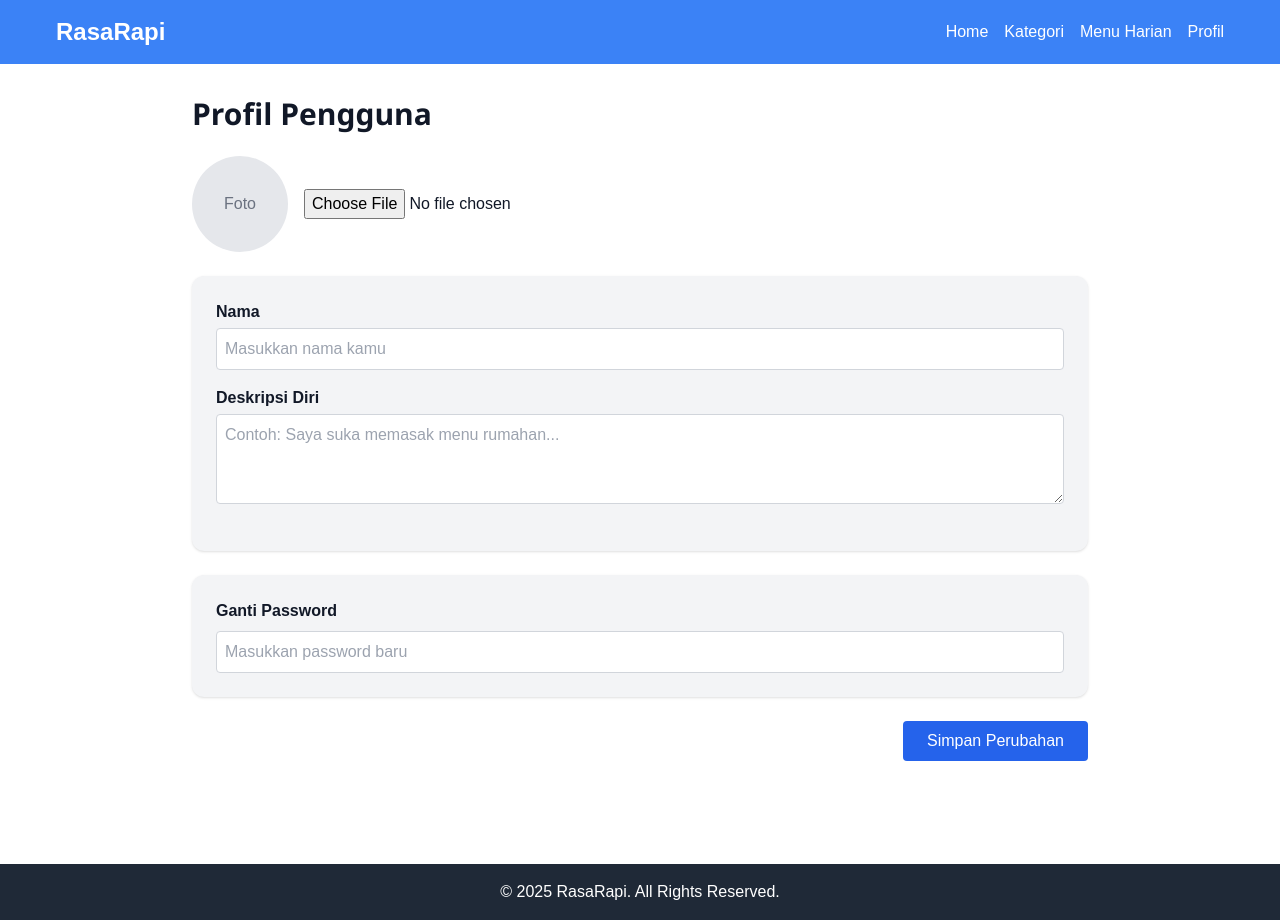
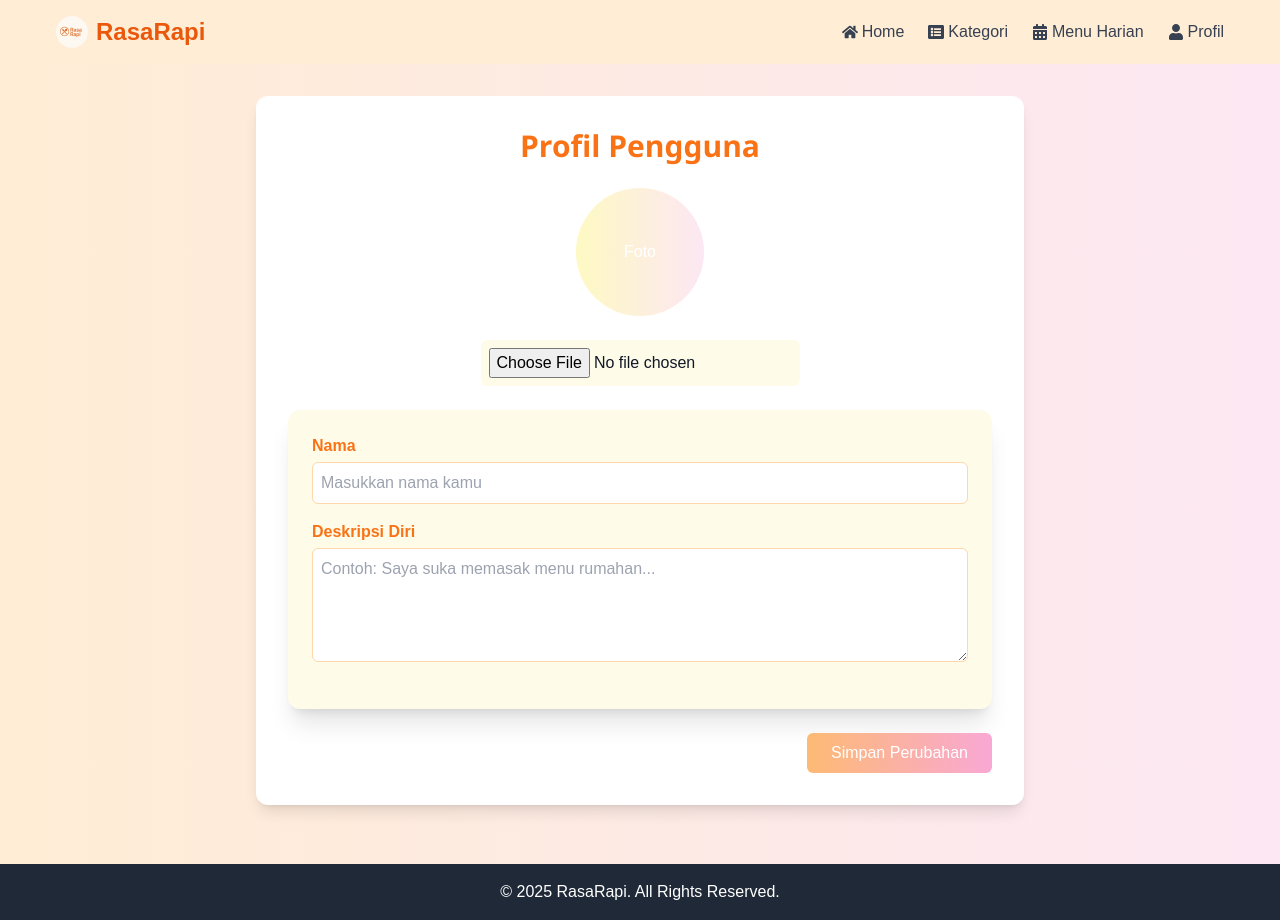
Before and after one commit to anishazulva/project_uts_rasarapi_kel5, a React (Create React App) app: page /profil in a window 1280 px wide. Built offline with nearby package versions, Linux system fonts and the light colour scheme.

Commit message:
update tampilan

```diff
--- a/package.json
+++ b/package.json
@@ -9,6 +9,7 @@
     "@testing-library/user-event": "^13.5.0",
     "react": "^19.1.0",
     "react-dom": "^19.1.0",
+    "react-icons": "^5.5.0",
     "react-router-dom": "^7.5.3",
     "react-scripts": "^5.0.1",
     "web-vitals": "^2.1.4"
--- a/src/components/Navbar.jsx
+++ b/src/components/Navbar.jsx
@@ -1,20 +1,43 @@
 import React from "react";
 import { Link } from "react-router-dom";
+import { FaHome, FaListAlt, FaCalendarAlt, FaUser } from "react-icons/fa";
 
 function Navbar() {
   return (
-    <nav className="bg-blue-500 p-4">
+    <nav className="bg-orange-100 shadow-md p-4">
       <div className="container mx-auto flex justify-between items-center">
-        <Link to="/" className="text-white text-2xl font-semibold">RasaRapi</Link>
-        <ul className="flex space-x-4">
-          <li><Link to="/" className="text-white">Home</Link></li>
-          <li><Link to="/kategori" className="text-white">Kategori</Link></li>
-          <li><Link to="/menu-harian" className="text-white">Menu Harian</Link></li>
-          <li><Link to="/profil" className="text-white">Profil</Link></li>
+        {/* Logo & Judul */}
+        <Link to="/" className="flex items-center space-x-2">
+          <img src="/images/logo.png" alt="Logo" className="w-8 h-8 rounded-full" />
+          <span className="text-orange-600 text-2xl font-bold">RasaRapi</span>
+        </Link>
+
+        {/* Menu */}
+        <ul className="flex space-x-6">
+          <li>
+            <Link to="/" className="flex items-center gap-1 text-gray-700 hover:text-orange-500 transition">
+              <FaHome /> Home
+            </Link>
+          </li>
+          <li>
+            <Link to="/kategori" className="flex items-center gap-1 text-gray-700 hover:text-orange-500 transition">
+              <FaListAlt /> Kategori
+            </Link>
+          </li>
+          <li>
+            <Link to="/menu-harian" className="flex items-center gap-1 text-gray-700 hover:text-orange-500 transition">
+              <FaCalendarAlt /> Menu Harian
+            </Link>
+          </li>
+          <li>
+            <Link to="/profil" className="flex items-center gap-1 text-gray-700 hover:text-orange-500 transition">
+              <FaUser /> Profil
+            </Link>
+          </li>
         </ul>
       </div>
     </nav>
   );
 }
 
-export default Navbar;
+export default Navbar;
--- a/src/pages/DailyMenu.jsx
+++ b/src/pages/DailyMenu.jsx
@@ -17,7 +17,6 @@ function DailyMenu() {
     Object.fromEntries(days.map(day => [day, []]))
   );
 
-  // Load menu dari localStorage saat pertama kali render
   useEffect(() => {
     const savedMenu = localStorage.getItem("dailyMenu");
     if (savedMenu) {
@@ -46,20 +45,20 @@ function DailyMenu() {
 
   return (
     <div className="relative min-h-screen container mx-auto p-4 pb-24">
-      <h1 className="text-4xl font-bold mb-6 text-center">Menu Harian</h1>
+      <h1 className="text-4xl font-bold mb-6 text-center text-orange-600">Menu Harian</h1>
 
-      <div className="grid grid-cols-1 sm:grid-cols-2 md:grid-cols-3 gap-4">
+      <div className="grid grid-cols-1 sm:grid-cols-2 md:grid-cols-3 gap-6">
         {days.map((day) => (
-          <div key={day} className="bg-white p-4 rounded-lg shadow-md">
-            <h2 className="text-xl font-semibold mb-2">{day}</h2>
+          <div key={day} className="bg-orange-100 p-6 rounded-lg shadow-lg hover:shadow-xl transition-shadow">
+            <h2 className="text-2xl font-semibold mb-4 text-orange-700">{day}</h2>
 
-            <div className="h-48 overflow-y-auto border rounded p-2 mb-3">
+            <div className="h-48 overflow-y-auto border rounded p-2 mb-3 bg-white shadow-md">
               {recipeList.map((recipe, index) => (
                 <button
                   key={index}
                   onClick={() => handleToggleRecipe(day, recipe)}
-                  className={`block w-full text-left py-1 px-2 rounded
-                    ${menu[day].includes(recipe) ? 'bg-blue-200 font-semibold' : 'hover:bg-blue-100'}`}
+                  className={`block w-full text-left py-2 px-3 rounded-lg mb-2
+                    ${menu[day].includes(recipe) ? 'bg-orange-300 text-orange-800 font-semibold' : 'hover:bg-orange-200'}`}
                 >
                   {recipe}
                 </button>
@@ -69,7 +68,7 @@ function DailyMenu() {
             <ul className="list-disc list-inside text-gray-700">
               {menu[day].length > 0 ? (
                 menu[day].map((item, idx) => (
-                  <li key={idx}>{item}</li>
+                  <li key={idx} className="text-orange-700">{item}</li>
                 ))
               ) : (
                 <li className="italic text-gray-400">Belum ada resep</li>
@@ -79,17 +78,16 @@ function DailyMenu() {
         ))}
       </div>
 
-      {/* Tombol Simpan dan Reset di kanan bawah */}
-      <div className="fixed bottom-4 right-4 flex flex-col gap-3">
+      <div className="fixed bottom-4 right-4 flex flex-col gap-4">
   <button
     onClick={handleResetAll}
-          className="bg-red-600 hover:bg-red-700 text-white px-5 py-2 rounded shadow"
+    className="bg-teal-500 hover:bg-teal-600 text-white px-5 py-2 rounded-md shadow"
   >
     Reset Semua Menu
   </button>
   <button
     onClick={handleSave}
-          className="bg-green-600 hover:bg-green-700 text-white px-5 py-2 rounded shadow"
+    className="bg-blue-500 hover:bg-blue-600 text-white px-5 py-2 rounded-md shadow"
   >
     Simpan Menu
   </button>
--- a/src/pages/Profile.jsx
+++ b/src/pages/Profile.jsx
@@ -4,7 +4,6 @@ function Profile() {
   const [name, setName] = useState("");
   const [description, setDescription] = useState("");
   const [profilePic, setProfilePic] = useState(null);
-  const [password, setPassword] = useState("");
 
   const handleImageUpload = (e) => {
     const file = e.target.files[0];
@@ -13,69 +12,71 @@ function Profile() {
     }
   };
 
+  const handleRemoveProfilePic = () => {
+    setProfilePic(null);
+  };
+
   const handleSave = () => {
     alert("Perubahan profil telah disimpan (dummy).");
   };
 
   return (
-    <div className="min-h-screen px-4 py-8 bg-white text-gray-900">
-      <div className="max-w-4xl mx-auto">
-        <h1 className="text-3xl font-bold mb-6">Profil Pengguna</h1>
+    <div className="min-h-screen bg-gradient-to-r from-orange-100 to-pink-100 px-4 py-8 text-gray-900">
+      <div className="max-w-3xl mx-auto bg-white rounded-xl p-8 shadow-lg">
+        <h1 className="text-3xl font-bold mb-6 text-center text-orange-500">Profil Pengguna</h1>
 
         {/* Foto Profil */}
-        <div className="flex items-center gap-4 mb-6">
-          <div className="w-24 h-24 rounded-full overflow-hidden bg-gray-200">
+        <div className="flex flex-col items-center gap-4 mb-6">
+          <div className="w-32 h-32 rounded-full overflow-hidden bg-gradient-to-r from-yellow-100 to-pink-100">
             {profilePic ? (
               <img src={profilePic} alt="Profil" className="w-full h-full object-cover" />
             ) : (
-              <div className="flex items-center justify-center h-full text-gray-500">Foto</div>
+              <div className="flex items-center justify-center h-full text-white">Foto</div>
             )}
           </div>
-          <input type="file" accept="image/*" onChange={handleImageUpload} />
+          <input type="file" accept="image/*" onChange={handleImageUpload} className="mt-2 p-2 rounded-md bg-yellow-50" />
+
+          {/* Tombol Hapus Foto Profil */}
+          {profilePic && (
+            <button
+              onClick={handleRemoveProfilePic}
+              className="mt-4 text-pink-400 hover:text-pink-500 font-semibold transition duration-300"
+            >
+              Hapus Foto Profil
+            </button>
+          )}
         </div>
 
         {/* Nama dan Deskripsi */}
-        <div className="bg-gray-100 p-6 rounded-xl mb-6 shadow">
+        <div className="bg-yellow-50 p-6 rounded-xl mb-6 shadow-xl">
           <div className="mb-4">
-            <label className="block font-semibold mb-1">Nama</label>
+            <label className="block font-semibold mb-1 text-orange-500">Nama</label>
             <input
               type="text"
               placeholder="Masukkan nama kamu"
               value={name}
               onChange={(e) => setName(e.target.value)}
-              className="w-full p-2 rounded border border-gray-300"
+              className="w-full p-2 rounded-md border border-orange-200 focus:ring-2 focus:ring-orange-400"
             />
           </div>
 
           <div className="mb-4">
-            <label className="block font-semibold mb-1">Deskripsi Diri</label>
+            <label className="block font-semibold mb-1 text-orange-500">Deskripsi Diri</label>
             <textarea
               placeholder="Contoh: Saya suka memasak menu rumahan..."
               value={description}
               onChange={(e) => setDescription(e.target.value)}
-              className="w-full p-2 rounded border border-gray-300"
-              rows={3}
+              className="w-full p-2 rounded-md border border-orange-200 focus:ring-2 focus:ring-orange-400"
+              rows={4}
             />
           </div>
-        </div>
-
-        {/* Ganti Password */}
-        <div className="bg-gray-100 p-6 rounded-xl mb-6 shadow">
-          <label className="block font-semibold mb-2">Ganti Password</label>
-          <input
-            type="password"
-            placeholder="Masukkan password baru"
-            value={password}
-            onChange={(e) => setPassword(e.target.value)}
-            className="w-full p-2 rounded border border-gray-300"
-          />
         </div>
 
         {/* Tombol Simpan */}
         <div className="text-right">
           <button
             onClick={handleSave}
-            className="bg-blue-600 text-white px-6 py-2 rounded hover:bg-blue-700"
+            className="bg-gradient-to-r from-orange-300 to-pink-300 text-white px-6 py-2 rounded-md hover:bg-gradient-to-l transition duration-300"
           >
             Simpan Perubahan
           </button>
```
Also changed, not shown: src/pages/Categories.jsx (+17 -12 lines), src/pages/Home.jsx (+25 -10 lines), public/images/logo.png (added), 1 other file (tests, documents, lock files or other folders). Lines whose indentation alone changed are shown as unchanged.
